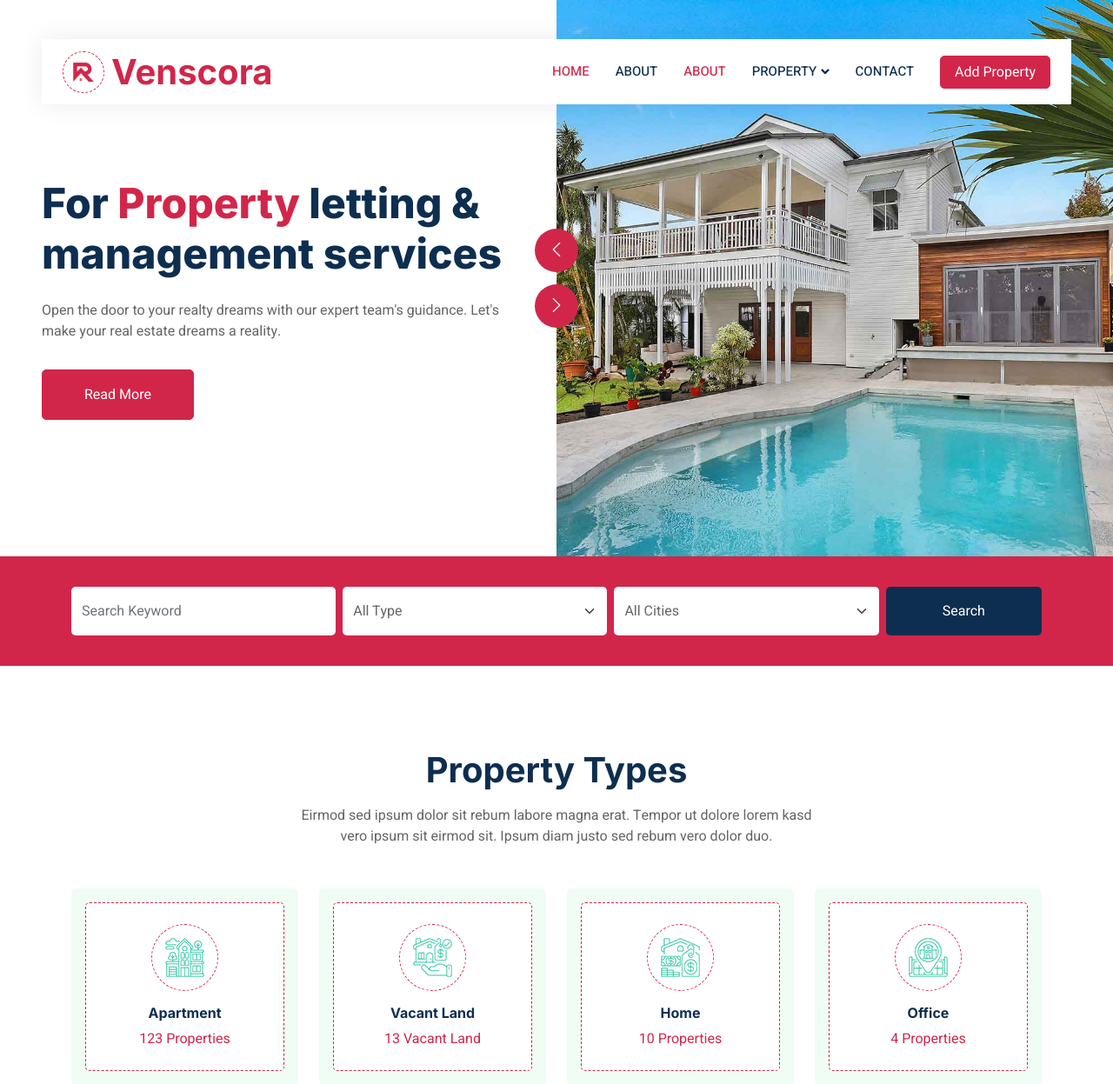
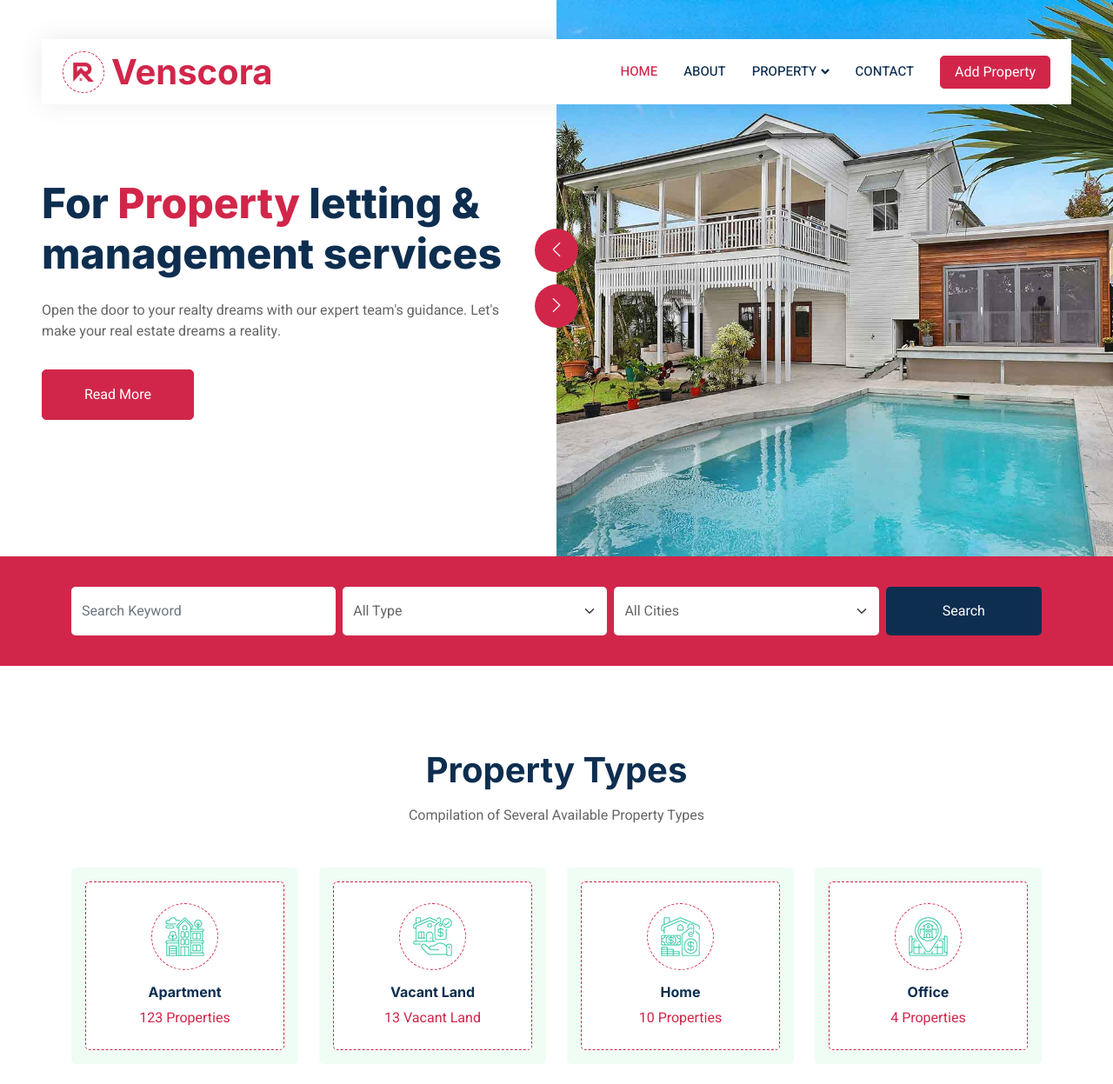
Before and after one commit to CloudGlx/Venscora, a PHP site: page / in a window 1280 px wide. Shown: the top 1247 px of the page at 87% size. Run offline with PHP 8.4, Linux system fonts and the light colour scheme; some libraries are stand-ins or nearby versions.

Commit message:
Venscora

```diff
--- a/contact/index.php
+++ b/contact/index.php
@@ -1,4 +1,5 @@
 <?php
+if(isset($_GET['success'])){
 $successParam = $_GET['success'];
 
 if ($successParam === 'true') {
@@ -6,7 +7,7 @@ if ($successParam === 'true') {
 }elseif($successParam === 'false'){
     echo '<script>alert("Error Ocurred!! Try again later");</script>';
 }
-
+}
 if ($_SERVER["REQUEST_METHOD"] == "POST") {
     require_once('../includes/smsFunction.php');
 
@@ -17,7 +18,7 @@ if ($_SERVER["REQUEST_METHOD"] == "POST") {
     // Other form fields...
 
     // Send SMS to admin
-    $adminPhoneNumber = "0715878800"; // Replace with actual admin phone number
+    $adminPhoneNumber = ADMIN_PHONE; // Replace with actual admin phone number
     $smsBody = Sms_Body($name, $email, $subject, $message);
 
 
--- a/includes/Constants.php
+++ b/includes/Constants.php
@@ -6,9 +6,8 @@ define('ADMINEMAIL','galaxywebstech@gmail.com');
 define('SERVEREMAIL','info@cloudgalaxytech.com');
 define('EMAILHOST','mail.cloudgalaxytech.com');
 
-define('ADMIN1PHONE','0721544830');
-define('ADMIN2PHONE','254716815356');
-define('ADMIN3PHONE','0716915222');
+define('ADMIN_PHONE','0700178231');
+
 define('SMS_SENDER_ID','TextSMS');
 define('SMSAPIKEY','119323ba4448f39ef6955e9c144ef496');
 
--- a/index.php
+++ b/index.php
@@ -77,9 +77,9 @@ if ($_SERVER["REQUEST_METHOD"] == "POST") {
                 </button>
                 <div class="collapse navbar-collapse" id="navbarCollapse">
                     <div class="navbar-nav ms-auto">
-                        <a href="index.html" class="nav-item nav-link active">Home</a>
+                        <a href="#" class="nav-item nav-link active">Home</a>
                         <a href="about/" class="nav-item nav-link">About</a>
-                        <a href="#" class="nav-item nav-link active">About</a>
+
                         <div class="nav-item dropdown">
                             <a href="#" class="nav-link dropdown-toggle" data-bs-toggle="dropdown">Property</a>
                             <div class="dropdown-menu rounded-0 m-0">
@@ -130,8 +130,7 @@ if ($_SERVER["REQUEST_METHOD"] == "POST") {
             <div class="container">
                 <div class="text-center mx-auto mb-5 wow fadeInUp" data-wow-delay="0.1s" style="max-width: 600px;">
                     <h1 class="mb-3">Property Types</h1>
-                    <p>Eirmod sed ipsum dolor sit rebum labore magna erat. Tempor ut dolore lorem kasd vero ipsum sit
-                        eirmod sit. Ipsum diam justo sed rebum vero dolor duo.</p>
+                    <p>Compilation of Several Available Property Types</p>
                 </div>
                 <div class="row g-4">
                     <div class="col-lg-3 col-sm-6 wow fadeInUp" data-wow-delay="0.1s">
@@ -758,7 +757,7 @@ if ($_SERVER["REQUEST_METHOD"] == "POST") {
         <div class="container-xxl py-5">
             <div class="container">
                 <div class="text-center mx-auto mb-5 wow fadeInUp" data-wow-delay="0.1s" style="max-width: 600px;">
-                    <h1 class="mb-3">Why Choose Our Properties</h1>
+                    <h1 class="mb-3">Why Choose Us</h1>
                     <p> </p>
                 </div>
                 <div class="owl-carousel testimonial-carousel wow fadeInUp" data-wow-delay="0.1s">
```
